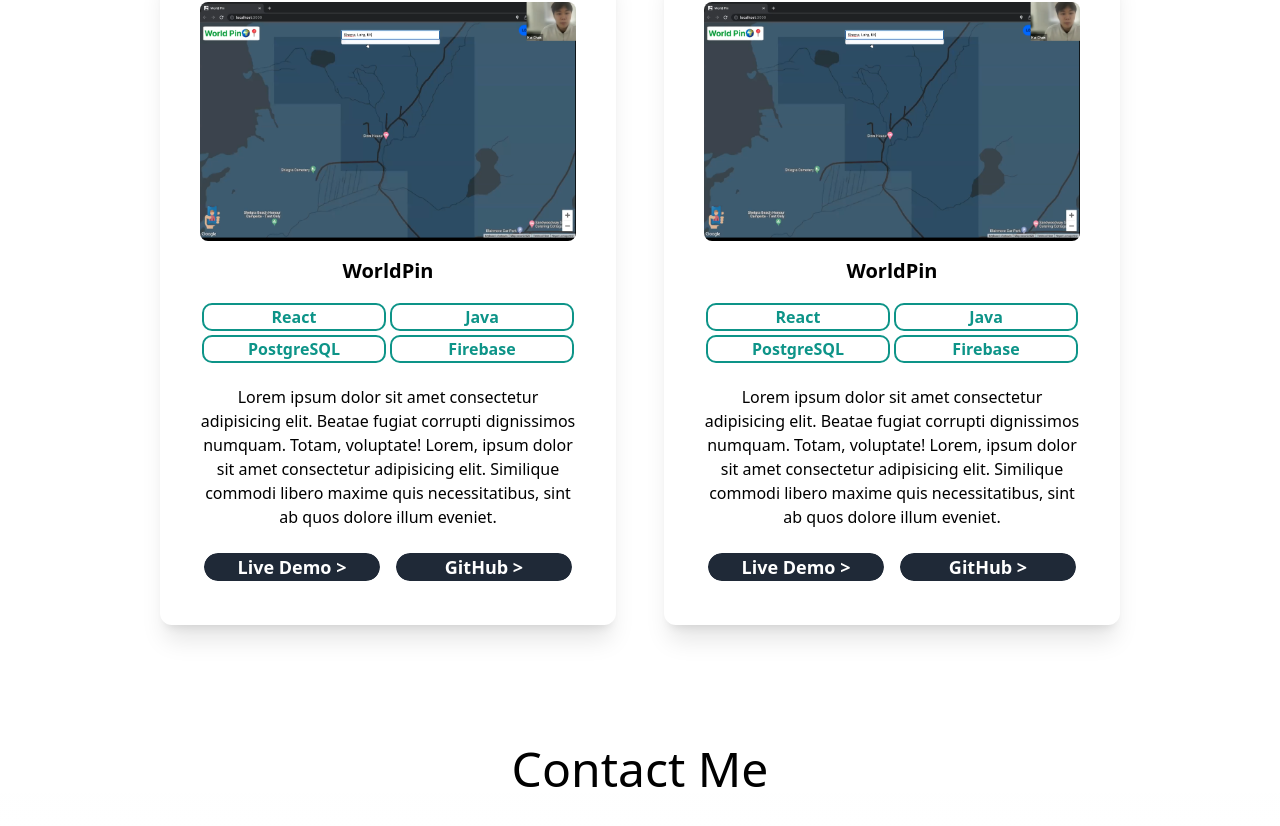
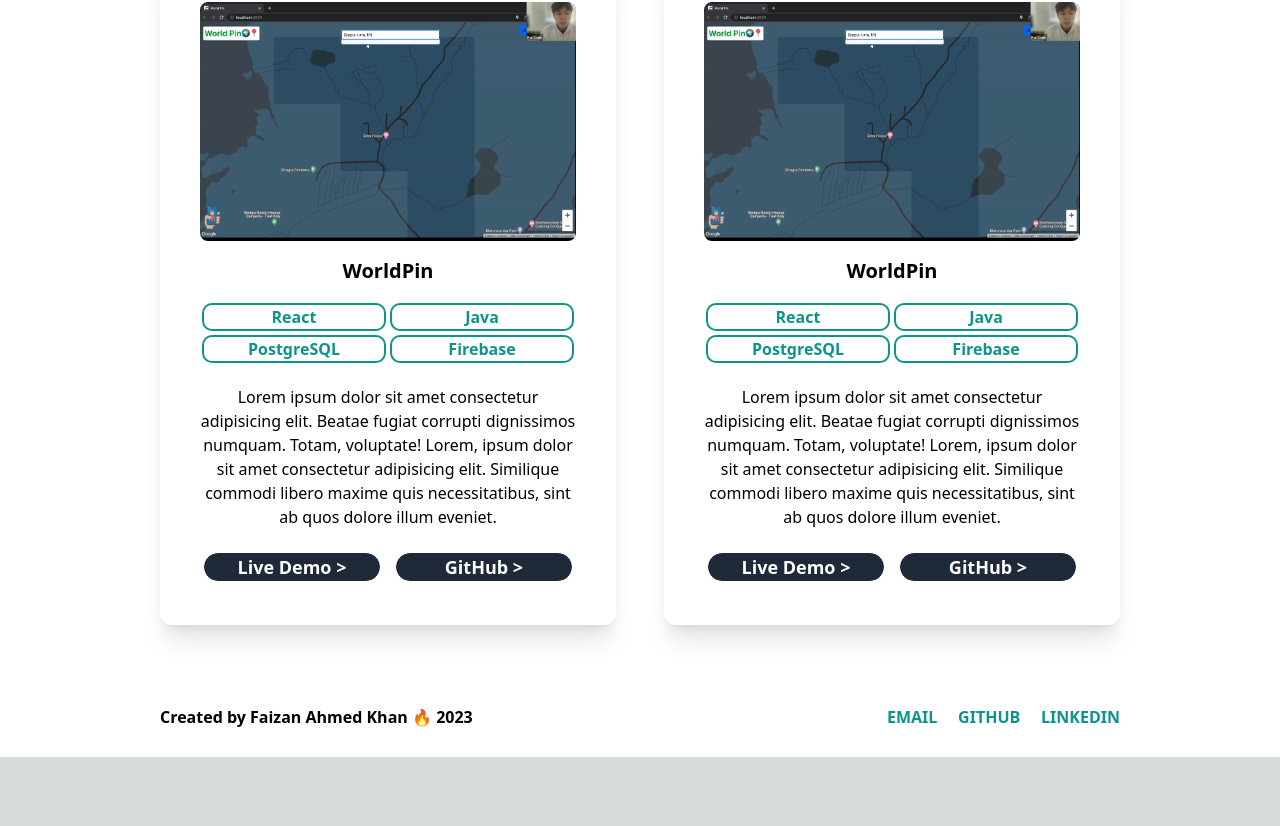
Before and after one commit to faizanahmkhan/next-portfolio, a Next.js app: page / in a window 1280 px wide. Shown: the part 2900-3726 px from the top of the page. After the commit the page ends 3657 px from the top, so only its background shows below. Built offline with nearby package versions, Linux system fonts and the light colour scheme.

Commit message:
finished first full formatting including footer

```diff
--- a/pages/index.js
+++ b/pages/index.js
@@ -3,13 +3,10 @@ import Image from "next/image";
 import { BsFillMoonStarsFill } from "react-icons/bs";
 import { AiFillLinkedin, AiFillGithub, AiFillMail } from "react-icons/ai";
 import { DiHtml5, DiCss3Full, DiReact, DiJava, DiPython, DiPostgresql, DiGit } from "react-icons/di";
-import { IoLogoJavascript, IoLogoFirebase } from "react-icons/io5";
+import { IoLogoJavascript, IoLogoFirebase, IoFootball } from "react-icons/io5";
 import { SiSpringboot, SiPostman, SiTailwindcss } from "react-icons/si"
 import face1 from "../public/face-1.jpg";
 import face3 from "../public/face-4.png";
-import design from "../public/design.png";
-import code from "../public/code.png";
-import consulting from "../public/consulting.png";
 import { useState } from "react";
 import worldpinimage from "../public/worldpin-image.png";
 
@@ -154,7 +151,7 @@ export default function Home() {
             </h2>
 
 
-            <div className="grid grid-cols-4 lg:max:xl:px-30 xl:px-56">
+            <div className="grid grid-cols-3 sm:grid-cols-4 lg:max:xl:px-30 xl:px-56">
 
               <div className="text-gray-600  dark:text-white flex flex-col justify-center items-center">
                 <DiCss3Full
@@ -180,7 +177,7 @@ export default function Home() {
               <span className="font-medium hover:text-yellow-400 text-center">JavaScript</span>
               </div>
 
-              <div className="text-gray-600 dark:text-white flex flex-col justify-center items-center">
+              <div className="text-gray-600 dark:text-white flex flex-col justify-end items-center">
               <DiReact
               className="text-gray-600 text-4xl sm:text-5xl hover:text-blue-300 hover:scale-110 dark:text-white
                 dark:hover:text-blue-300"
@@ -271,7 +268,7 @@ export default function Home() {
 
 
             <div className="text-center shadow-xl hover:shadow-inner p-10  rounded-xl my-10
-              dark:shadow-gray-800">
+              dark:shadow-gray-800 lg:hover:scale-105 transition-all duration-700">
 
               <Image className="lg:hover:scale-150 rounded-lg lg:hover:-translate-y-10 transition-all duration-700 ease-in-out
               touch-pinch-zoom md:touch-none"
@@ -333,7 +330,7 @@ export default function Home() {
 
             <div className="text-center shadow-xl hover:shadow-inner p-10 rounded-xl my-10
               dark:shadow-gray-800
-              ">
+              lg:hover:scale-105 transition-all duration-700">
 
               <Image className="lg:hover:scale-150 rounded-lg lg:hover:-translate-y-10 transition-all duration-700 ease-in-out
               touch-pinch-zoom md:touch-none"
@@ -395,7 +392,7 @@ export default function Home() {
 
             <div className="text-center shadow-xl hover:shadow-inner p-10 rounded-xl my-10
               dark:shadow-gray-800
-              ">
+              lg:hover:scale-105 transition-all duration-700">
 
               <Image className="lg:hover:scale-150 rounded-lg lg:hover:-translate-y-10 transition-all duration-700 ease-in-out
               touch-pinch-zoom md:touch-none"
@@ -457,7 +454,7 @@ export default function Home() {
 
             <div className="text-center shadow-xl hover:shadow-inner p-10 rounded-xl my-10
               dark:shadow-gray-800
-              ">
+              lg:hover:scale-105 transition-all duration-700">
 
               <Image className="lg:hover:scale-150 rounded-lg lg:hover:-translate-y-10 transition-all duration-700 ease-in-out
               touch-pinch-zoom md:touch-none"
@@ -520,14 +517,31 @@ export default function Home() {
           </div>
         </section>
 
-        <section className="pt-10">
-          <div className="m-10">
-            <h3 id="projects"
-            className="text-center text-4xl md:text-5xl font-medium  text-black dark:text-white">
-              Contact Me
-            </h3>
+        <section className="pt-10 pb-7">
+
+          <div className="text-black dark:text-white font-semibold grid grid-cols-2">
+
+          <div className="text-left">
+          Created by Faizan Ahmed Khan 🔥 2023
           </div>
 
+
+
+          <div className="text-right uppercase text-teal-600 dark:text-pink-400
+              ">
+
+              <a href="mailto:faizanahmkhan@gmail.com" className="hover:text-pink-400 dark:hover:text-teal-600">
+                Email&nbsp;&nbsp;&nbsp;&nbsp;&nbsp;</a>
+              <a href="https://www.linkedin.com/in/faizanahmkhan/" target="_blank "className="hover:text-pink-400 dark:hover:text-teal-600">
+                Github&nbsp;&nbsp;&nbsp;&nbsp;&nbsp;</a>
+              <a href="https://github.com/faizanahmkhan" target="_blank"
+              className="hover:text-pink-400 dark:hover:text-teal-600">
+                Linkedin</a>
+
+
+          </div>
+
+          </div>
 
         </section>
 
```
